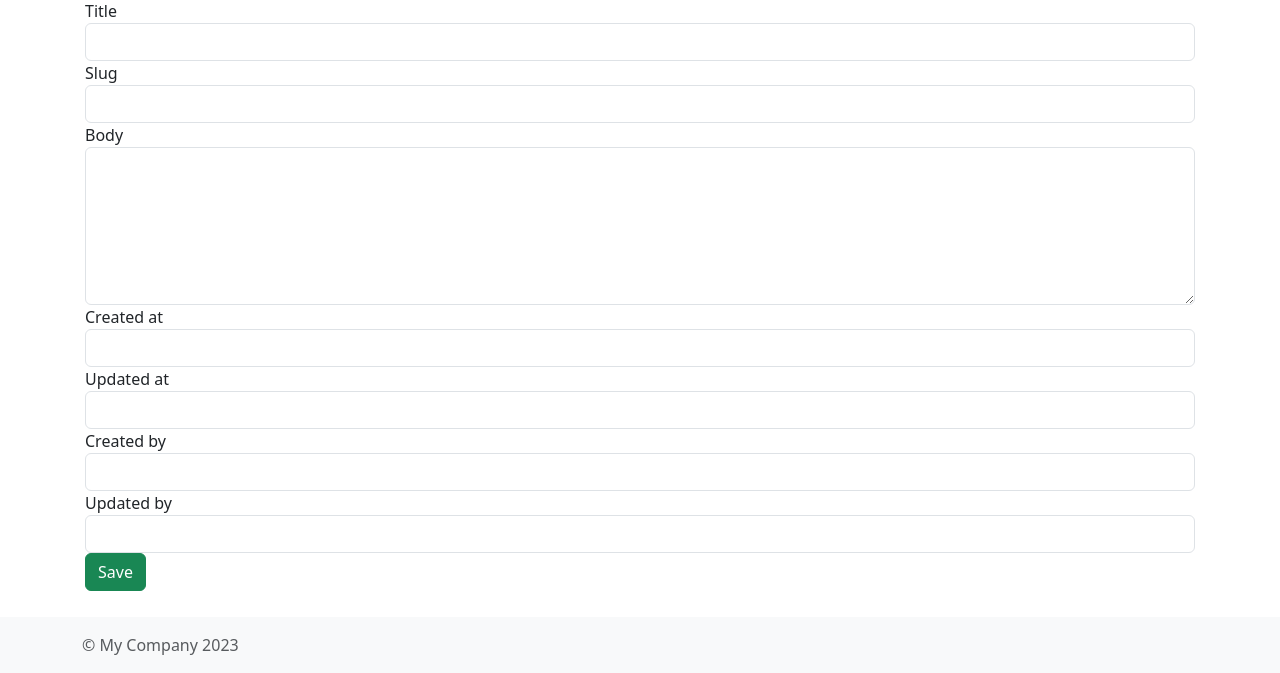
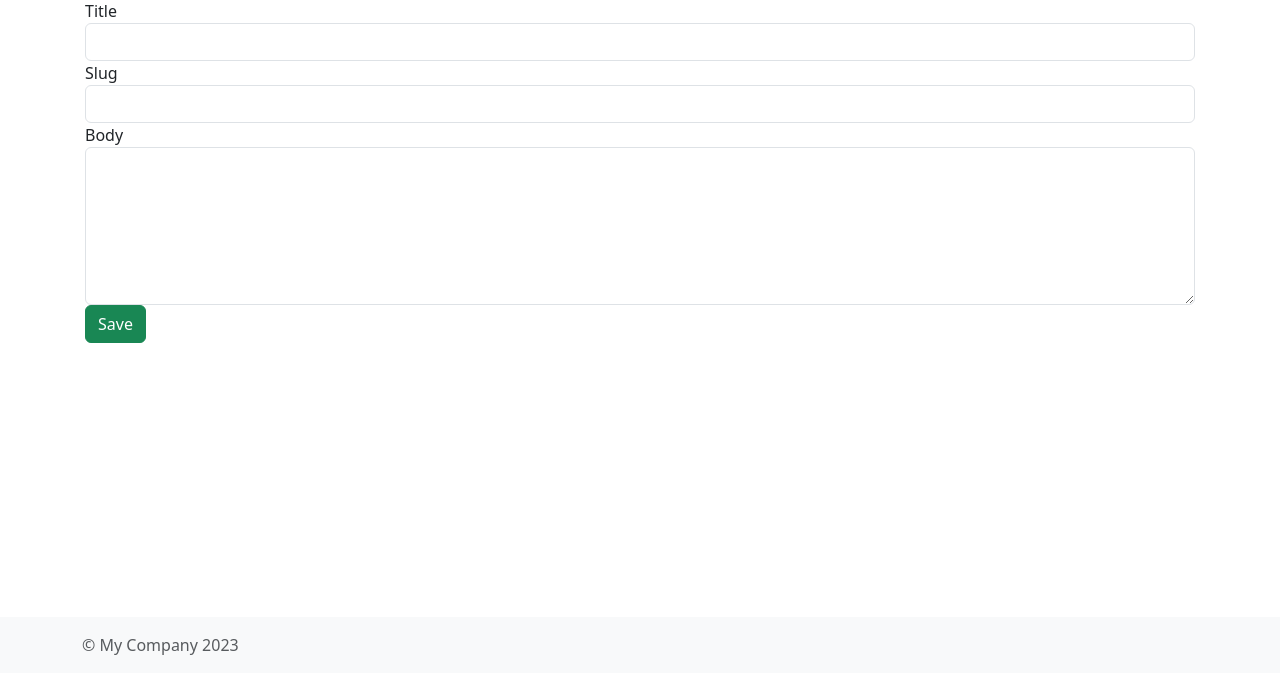
Before and after one commit to nisrinafano/yii2_tutorial, a Yii app: template views/article/create.php in a window 1280 px wide. Shown: the part 127-800 px from the top of the page. Run offline with PHP 8.4 and a stand-in for Yii, Linux system fonts and the light colour scheme; the template is opened without the code that fills it, so the values that code supplies are empty; form fields are guessed from the names that the template uses; some libraries are stand-ins or nearby versions.

Commit message:
[WIP] polish article form

```diff
--- a/views/article/_form.php
+++ b/views/article/_form.php
@@ -18,14 +18,6 @@ use yii\widgets\ActiveForm;
 
     <?= $form->field($model, 'body')->textarea(['rows' => 6]) ?>
 
-    <?= $form->field($model, 'created_at')->textInput() ?>
-
-    <?= $form->field($model, 'updated_at')->textInput() ?>
-
-    <?= $form->field($model, 'created_by')->textInput() ?>
-
-    <?= $form->field($model, 'updated_by')->textInput() ?>
-
     <div class="form-group">
         <?= Html::submitButton('Save', ['class' => 'btn btn-success']) ?>
     </div>
```
Also changed, not shown: models/Article.php (+14 -0 lines).
